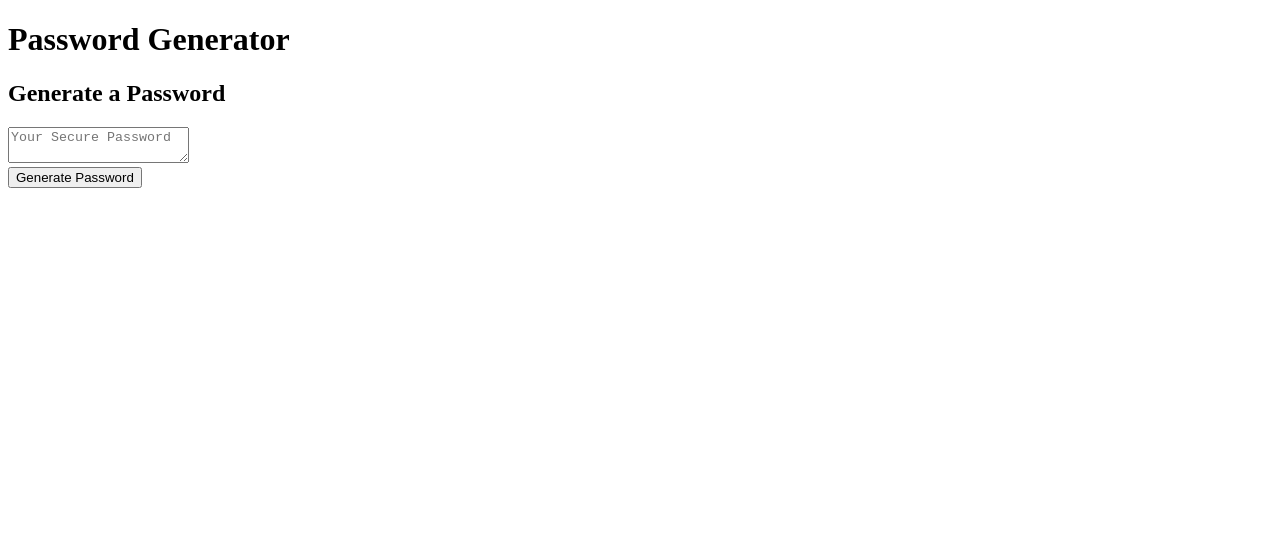
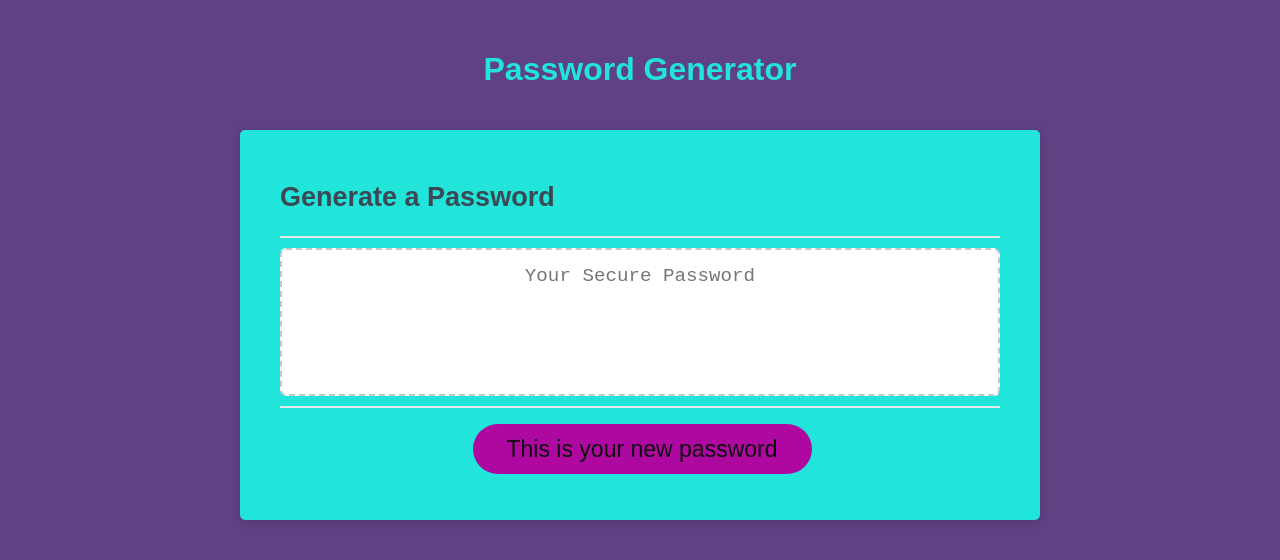
Before and after one commit to LakynFelix/lakynspasswordgen, a plain HTML site: page index.html in a window 1280 px wide. Drawn offline with Linux system fonts and the light colour scheme.

Commit message:
inital set up

```diff
--- a/assets/css/style.css
+++ b/assets/css/style.css
@@ -27,7 +27,7 @@
   text-align: center;
   padding: 20px;
   padding-top: 0px;
-  color: hsl(205, 42%, 9%);
+  color: hsl(177, 78%, 51%);
 }
 
 .card {
--- a/assets/js/script.js
+++ b/assets/js/script.js
@@ -6,7 +6,7 @@
 
 // Get references to the #generate element
 var generateBtn = document.querySelector("#generate");
-var
+
 
 
 // Write password to the #password input
--- a/index.html
+++ b/index.html
@@ -5,7 +5,7 @@
     <meta name="viewport" content="width=device-width, initial-scale=1.0" />
     <meta http-equiv="X-UA-Compatible" content="ie=edge" />
     <title>Password Generator</title>
-    <link rel="stylesheet" href="assets/css/" />
+    <link rel="stylesheet" href="assets/css/style.css" />
   </head>
   <body>
     <div class="wrapper">
@@ -29,6 +29,6 @@
         </div>
       </div>
     </div>
-    <script src="script.js"></script>
+    <script src="assets/js/script.js"></script>
   </body>
 </html>
```
